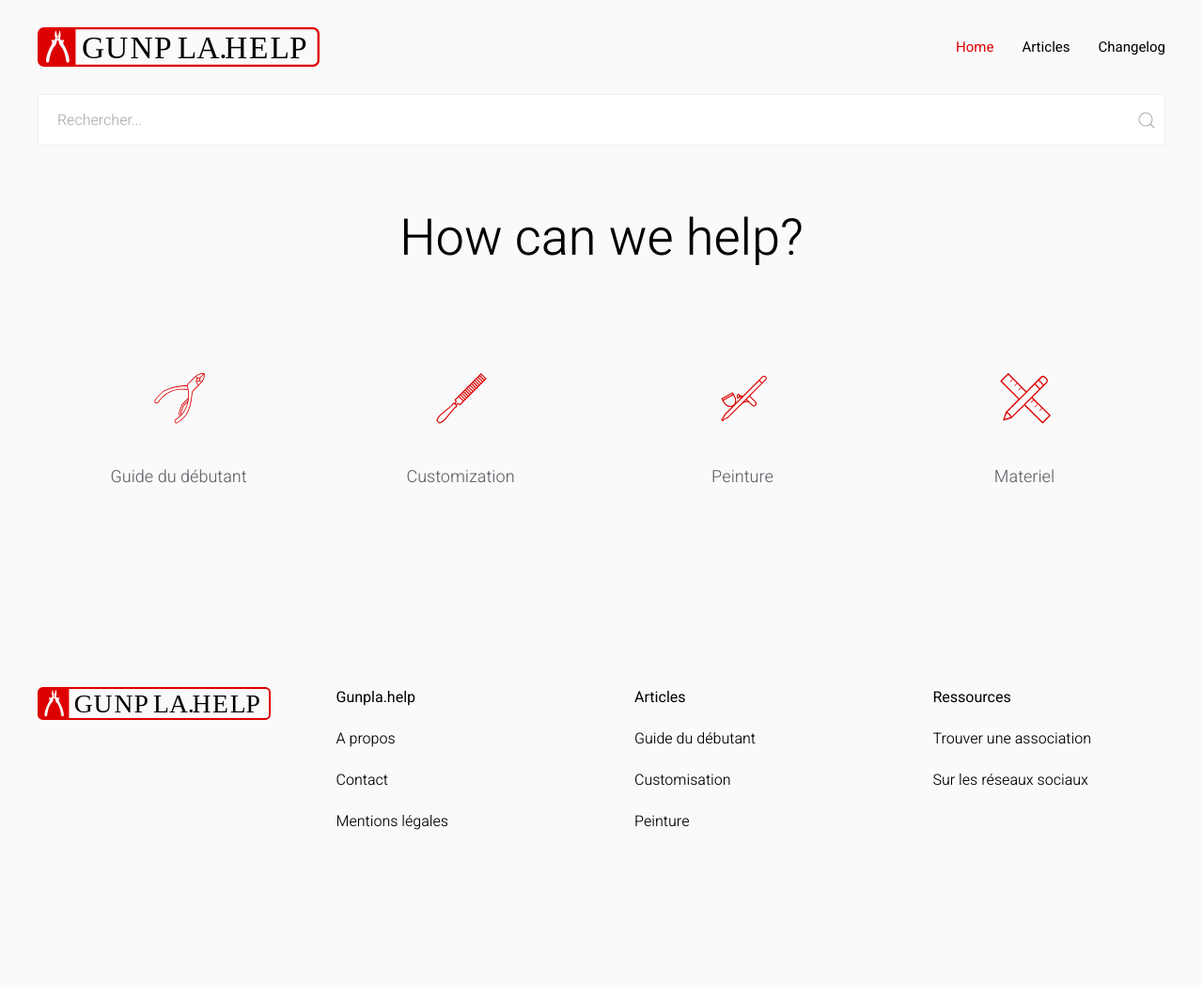
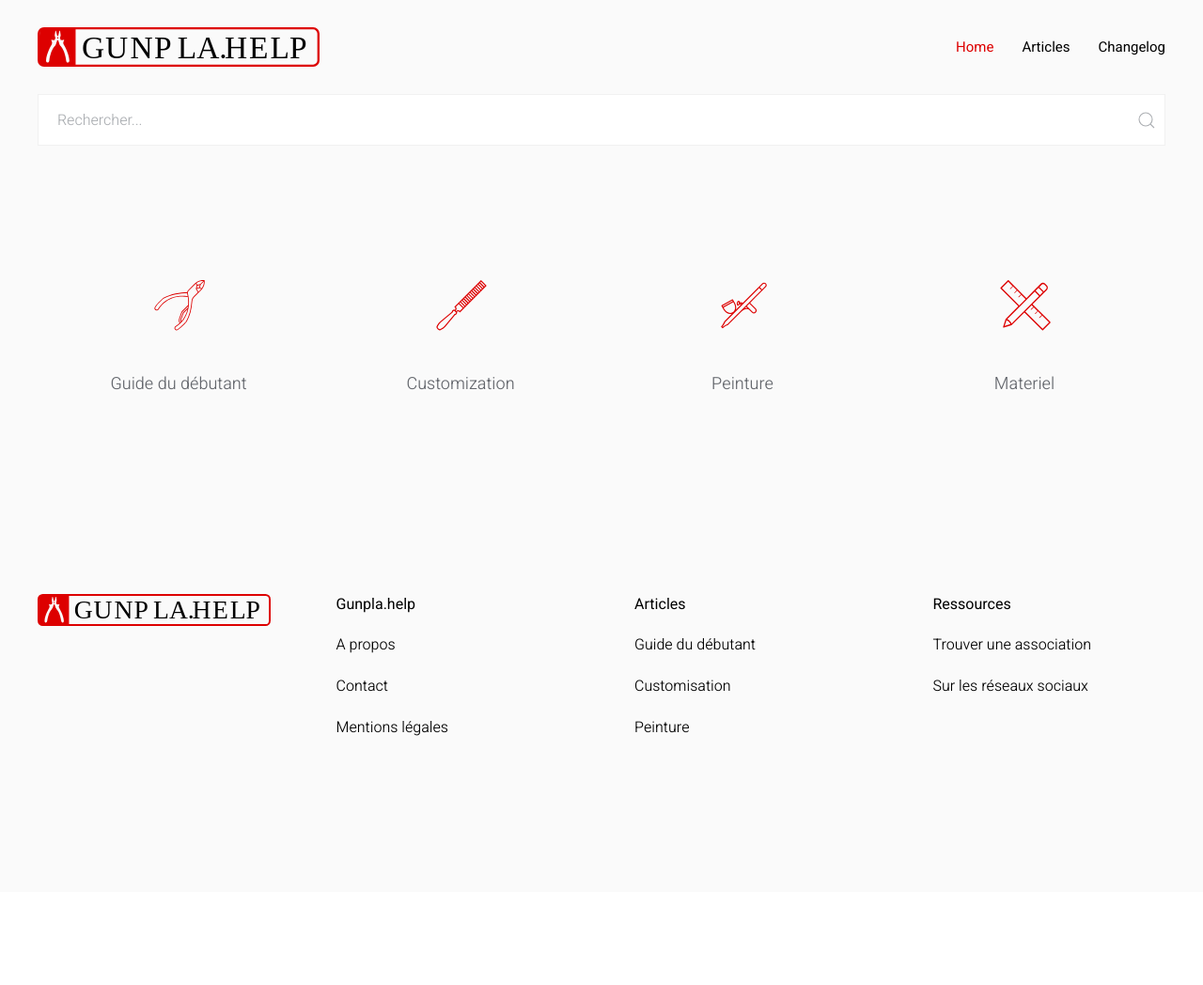
Before and after one commit to junthong/junthong.github.io, a Jekyll site: the page built from index.md, in a window 1280 px wide. Shown: the whole page at 94% size. Built offline with Jekyll 4.4.1, drawn with Linux system fonts in a browser that asks for light colours; after the commit the page ends 949 px from its top, so only the background shows below that.

Commit message:
Removed: useless title on home page.

```diff
--- a/index.md
+++ b/index.md
@@ -3,7 +3,7 @@ layout: home
 search: true
 ---
 
-{% include categories.html columns="4" title="How can we help?" %}
+{% include categories.html columns="4" %}
 
 {% comment %}
 {% include cta.html
```
